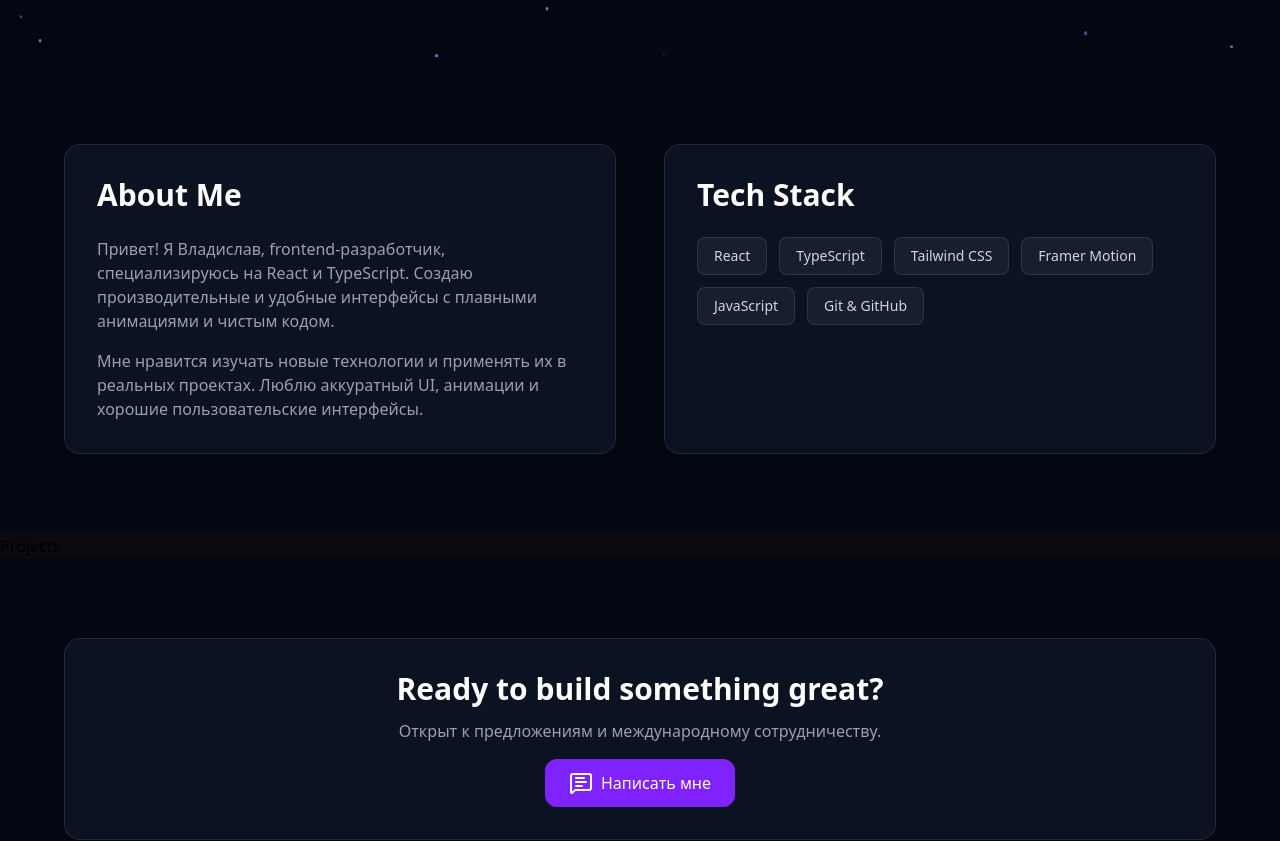
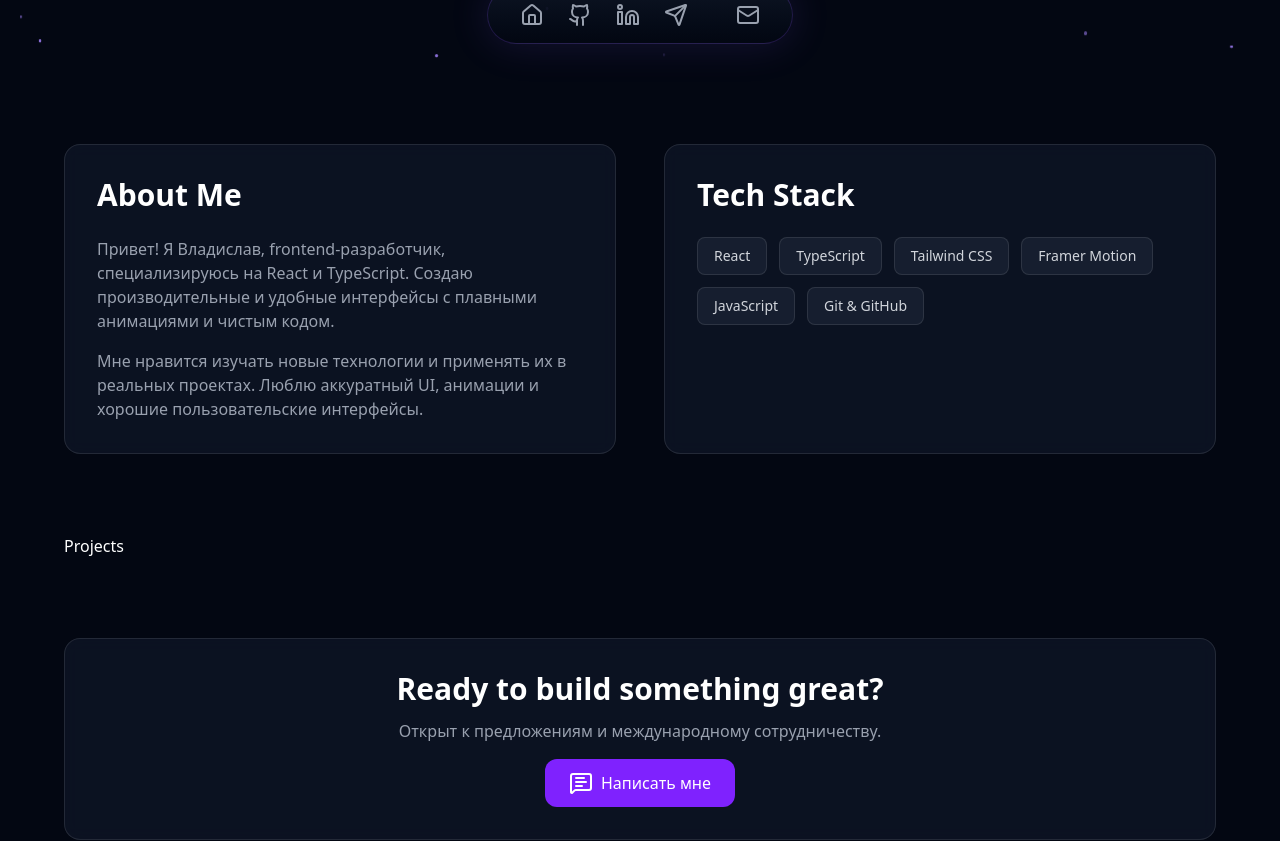
Before and after one commit to VladislavProhorov123/Portfolio, a React (Vite) app: page / in a window 1280 px wide. Shown: the part 736-1577 px from the top of the page. Built offline with nearby package versions, Linux system fonts and the light colour scheme.

Commit message:
Created SocialBar

```diff
--- a/src/pages/Home.tsx
+++ b/src/pages/Home.tsx
@@ -4,14 +4,16 @@ import About from '../sections/About'
 import Contact from '../sections/Contact'
 import Footer from '../sections/Footer'
 import Projects from '../sections/Projects'
+import SocialBar from '../sections/SocialBar'
 
 export default function Home() {
   return (
-    <div className='bg-[rgb(var(--bg))] '>
+    <div className='bg-[rgb(var(--bg))] relative'>
       <Hero />
       <About />
       <Projects />
       <Contact />
+      <SocialBar />
       <Footer />
     </div>
   )
--- a/src/sections/Contact.tsx
+++ b/src/sections/Contact.tsx
@@ -1,12 +1,12 @@
 import React from "react";
 import confetti from 'canvas-confetti'
-import { LucideMessageSquareText, MessageSquare } from "lucide-react";
+import { LucideMessageSquareText } from "lucide-react";
 
 
 export default function Contact() {
   const fireConfetti = () => {
     confetti({
-      particleCount: 180,
+      particleCount: 200,
       spread: 100,
       startVelocity: 45,
       ticks: 200,
@@ -20,7 +20,8 @@ export default function Contact() {
       ]
     })
 
-    window.open('https://t.me/VIadik0509', '_blank')
+    navigator.clipboard.writeText("yourmail@example.com");
+    alert("Email скопирован!");
   }
   return (
     <section className="bg-gray-950 py-20 px-6 text-white">
--- a/src/sections/Footer.tsx
+++ b/src/sections/Footer.tsx
@@ -2,7 +2,7 @@ import React from 'react'
 
 export default function Footer() {
   return (
-    <footer className='bg-gray-950 text-gray-300/40 text-sm flex flex-col items-center pb-[100px]'>
+    <footer className='bg-gray-950 text-gray-300/40 text-sm flex flex-col items-center pb-[140px]'>
       <p>© 2026 Владислав Прохоров</p>
       <p>Engineering quality into every line of code.</p>
     </footer>
--- a/src/sections/Hero.tsx
+++ b/src/sections/Hero.tsx
@@ -25,7 +25,7 @@ export default function Hero() {
     }
 
   return (
-    <section className="relative min-h-screen overflow-hidden bg-gray-950">
+    <section id="hero" className="relative min-h-screen overflow-hidden bg-gray-950">
       {/* Звёздочки на заднем фоне */}
       <Stars />
 
--- a/src/sections/Projects.tsx
+++ b/src/sections/Projects.tsx
@@ -2,6 +2,10 @@ import React from 'react'
 
 export default function Projects() {
   return (
-    <div>Projects</div>
+    <section className='text-white bg-gray-950'>
+      <div className="mx-auto max-w-6xl">
+        Projects
+      </div>
+    </section>
   )
 }
--- /dev/null
+++ b/src/sections/SocialBar.tsx
@@ -0,0 +1,148 @@
+import { Github, Home, Linkedin, Mail, Send } from "lucide-react";
+import React from "react";
+
+export default function SocialBar() {
+  const scrollToHero = () => {
+    const hero = document.getElementById("hero");
+    if (hero) hero.scrollIntoView({ behavior: "smooth" });
+  };
+
+  const copyEmail = () => {
+    navigator.clipboard.writeText("yourmail@example.com");
+    alert("Email скопирован!");
+  };
+
+  return (
+    <section className="">
+      <div
+        className="fixed bottom-3 sm:bottom-5 left-1/2 -translate-x-1/2
+          z-50
+          flex items-center gap-4 sm:gap-6
+          px-4 py-3 sm:px-8 sm:py-4
+          rounded-full
+
+          bg-gradient-to-b from-gray-900/80 to-gray-950/80
+          backdrop-blur-md
+
+          border border-violet-500/20
+          shadow-[0_0_40px_rgba(139,92,246,0.15)]"
+      >
+        <div className="flex gap-6">
+          <button
+            onClick={scrollToHero}
+            className="bg-transparent
+        text-gray-400
+
+        active:text-violet-400
+        active:-translate-y-0.5
+        active:filter
+        active:drop-shadow-[0_0_14px_rgba(139,92,246,0.8)]
+
+
+        transition-all duration-200
+        hover:text-violet-400
+        hover:-translate-y-1
+
+        hover:filter
+        hover:drop-shadow-[0_0_18px_rgba(139,92,246,0.9)]
+
+"
+          >
+            <Home className="w-5 h-5 sm:w-6 sm:h-6" />
+          </button>
+          <a
+            href="https://github.com/VladislavProhorov123"
+            target="_blank"
+            rel="noopener noreferrer"
+            title="GitHub"
+            className="bg-transparent
+        text-gray-400
+
+        active:text-violet-400
+        active:-translate-y-0.5
+        active:filter
+        active:drop-shadow-[0_0_14px_rgba(139,92,246,0.8)]
+
+        transition-all duration-200
+        hover:text-violet-400
+        hover:-translate-y-1
+
+        hover:filter
+        hover:drop-shadow-[0_0_18px_rgba(139,92,246,0.9)]"
+          >
+            <Github className="w-5 h-5 sm:w-6 sm:h-6" />
+          </a>
+          <a
+            href="https://www.linkedin.com/in/%D0%B2%D0%BB%D0%B0%D0%B4%D0%B8%D1%81%D0%BB%D0%B0%D0%B2-%D0%BF%D1%80%D0%BE%D1%85%D0%BE%D1%80%D0%BE%D0%B2-75612b320?utm_source=share&utm_campaign=share_via&utm_content=profile&utm_medium=android_app"
+            target="_blank"
+            rel="noopener noreferrer"
+            title="LinkedIn"
+            className="bg-transparent
+        text-gray-400
+
+        active:text-violet-400
+        active:-translate-y-0.5
+        active:filter
+        active:drop-shadow-[0_0_14px_rgba(139,92,246,0.8)]
+
+        transition-all duration-200
+        hover:text-violet-400
+        hover:-translate-y-1
+
+        hover:filter
+        hover:drop-shadow-[0_0_18px_rgba(139,92,246,0.9)]
+"
+          >
+            <Linkedin className="w-5 h-5 sm:w-6 sm:h-6" />
+          </a>
+          <a
+            href="https://t.me/VIadik0509"
+            target="_blank"
+            rel="noopener noreferrer"
+            title="Telegram"
+            className="bg-transparent
+        text-gray-400
+
+        active:text-violet-400
+        active:-translate-y-0.5
+        active:filter
+        active:drop-shadow-[0_0_14px_rgba(139,92,246,0.8)]
+
+        transition-all duration-200
+        hover:text-violet-400
+        hover:-translate-y-1
+
+        hover:filter
+        hover:drop-shadow-[0_0_18px_rgba(139,92,246,0.9)]
+"
+          >
+            <Send className="w-5 h-5 sm:w-6 sm:h-6" />
+          </a>
+
+          <span className="text-gray-400"></span>
+          <button
+            onClick={copyEmail}
+            className="bg-transparent
+        text-gray-400
+
+        active:text-violet-400
+        active:-translate-y-0.5
+        active:filter
+        active:drop-shadow-[0_0_14px_rgba(139,92,246,0.8)]
+
+
+        transition-all duration-200
+        hover:text-violet-400
+        hover:-translate-y-1
+
+        hover:filter
+        hover:drop-shadow-[0_0_18px_rgba(139,92,246,0.9)]
+"
+          >
+            <Mail className="w-5 h-5 sm:w-6 sm:h-6" />
+          </button>
+        </div>
+      </div>
+    </section>
+  );
+}
```
